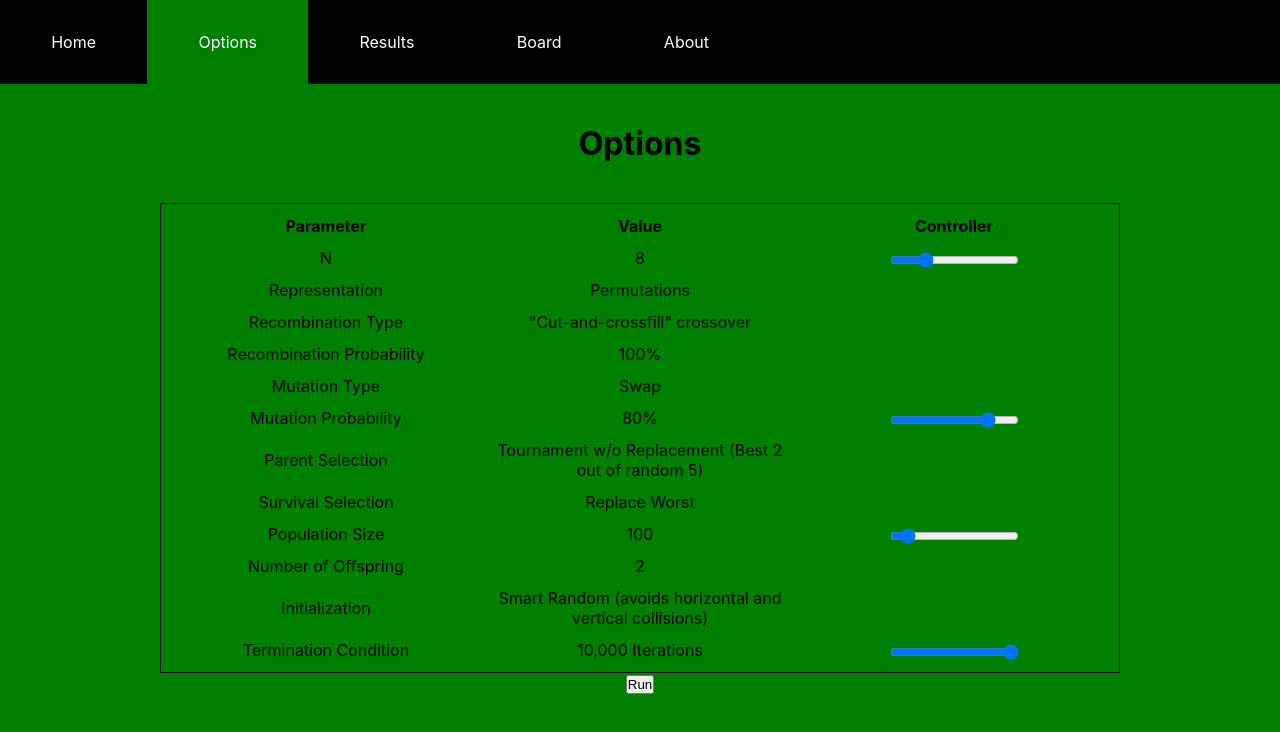
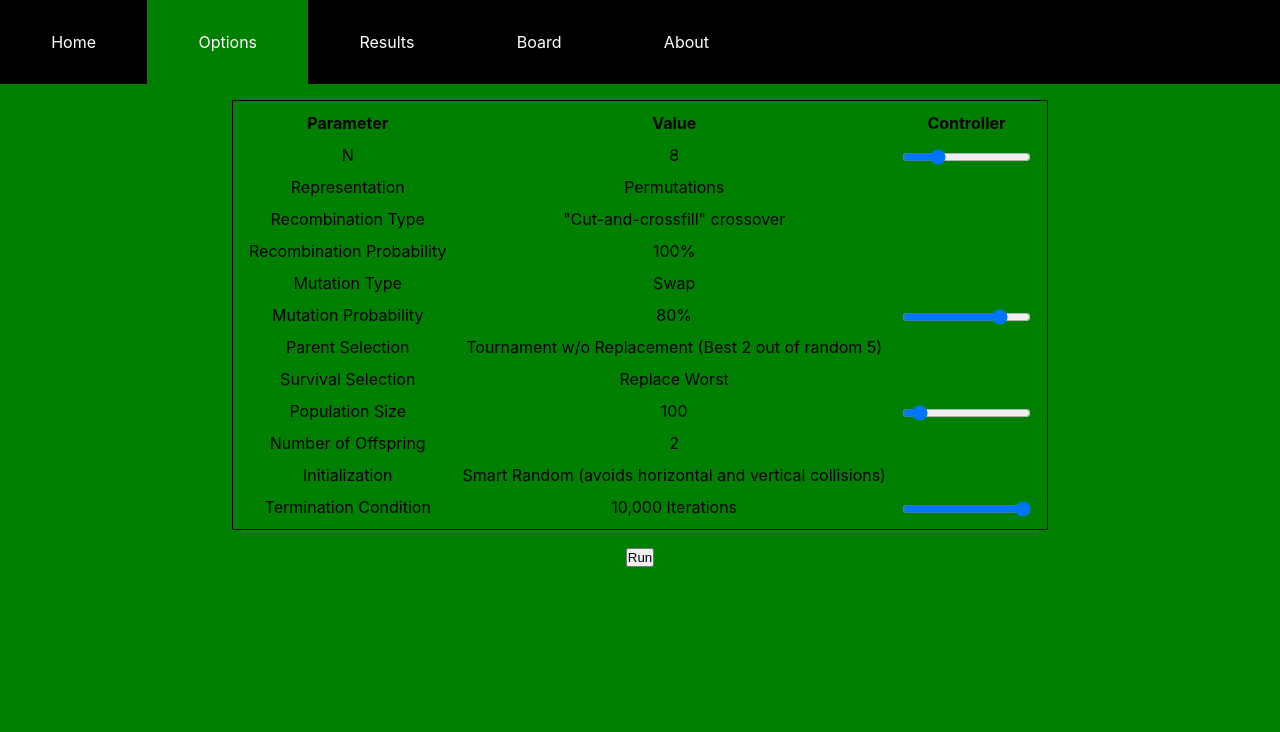
Before and after one commit to nugentmichael1/n-queens, a React (Create React App) app: page /options in a window 1280 px wide. Shown: the top 732 px of the page. Built offline with nearby package versions, Linux system fonts and the light colour scheme.

Commit message:
Removed page headings Added group member names

```diff
--- a/src/App.css
+++ b/src/App.css
@@ -42,9 +42,10 @@ footer ul{
 
 table#options{
   /* background-color:red; */
+  margin: 2vh auto;
   border: 1px solid black;
   /* height: 100%; */
-  width: 75%;
+  /* width: 75%; */
   table-layout: fixed;
   border-collapse: separate;
   border-spacing: 2vh 1vw;
@@ -64,7 +65,7 @@ caption{
   text-align: left;
 }
 
-table{
+table.board{
   /* Centers table */
   margin: 0 auto;
   border-collapse: collapse;
@@ -123,12 +124,8 @@ nav a{
   background-color: green;
 }
 
-h1{
-  padding: 5vh 5vw;
-}
-
-h2{
-  padding: 5vh 5vw;
+h1, h2{
+  padding: 2vh 5vw;
 }
 
 h3{
@@ -139,7 +136,7 @@ p{
   /* margin: 5vh 5vw; */
   padding: 0 5vw;
   width: 75%;
-  margin: 0 auto 2vh;
+  margin: 2vh auto;
 }
 
 img#homeQueen{
@@ -151,3 +148,7 @@ img#homeQueen{
 .results td{
   padding: 0 1vw;
 }
+
+ul li{
+  list-style-type: none;
+}
--- a/src/components/About.js
+++ b/src/components/About.js
@@ -1,8 +1,16 @@
 
 const About = () => {
 
-    return <><h1>About</h1>
-    <p>A project of <a href="https://csm.fresnostate.edu/csci/index.html">CSU, Fresno's Computer Science </a>  Bio-Inspired Machine Learning course (CSCI 191T) taught by Professor Athanasios Aris (Thanos) Panagopoulos.  Spring 2022.</p>
+    return <>
+        {/* <h1>About</h1> */}
+        <p>A project of <a href="https://csm.fresnostate.edu/csci/index.html">CSU, Fresno's Computer Science </a>  Bio-Inspired Machine Learning course (CSCI 191T) taught by Professor Athanasios Aris (Thanos) Panagopoulos.  Spring 2022.</p>
+        <h2>Group Members</h2>
+        <ul>
+            <li>Leon Kantikov</li>
+            <li>Alexis Lara-Umana</li>
+            <li>Vi Nguyen</li>
+            <li>Michael Nugent</li>
+        </ul>
     </>
 };
 
--- a/src/components/Options.js
+++ b/src/components/Options.js
@@ -6,7 +6,7 @@ const Options = ({ n, updateN, run, popSize, updatePopSize, mutationProb, setMut
     let navigate = useNavigate();
 
     return <>
-        <h1>Options</h1>
+        {/* <h1>Options</h1> */}
         <table id='options'>
             <thead>
                 <tr>
--- a/src/components/Results.js
+++ b/src/components/Results.js
@@ -37,7 +37,7 @@ const Results = props => {
         : undefined
 
     return <>
-        <h1>Results</h1>
+        {/* <h1>Results</h1> */}
         {rTable ? <p>A perfect score -- n*(n-1)= {+ props.n + "*" + (props.n - 1) } = {maxScore} --  indicates a solution.  The selection of any row will show the respective queen positions on the Board page.</p> : <p>Once an experiment is ran, a table of results will appear here.</p>}
         {rTable ? rTable : ""}
     </>
```
